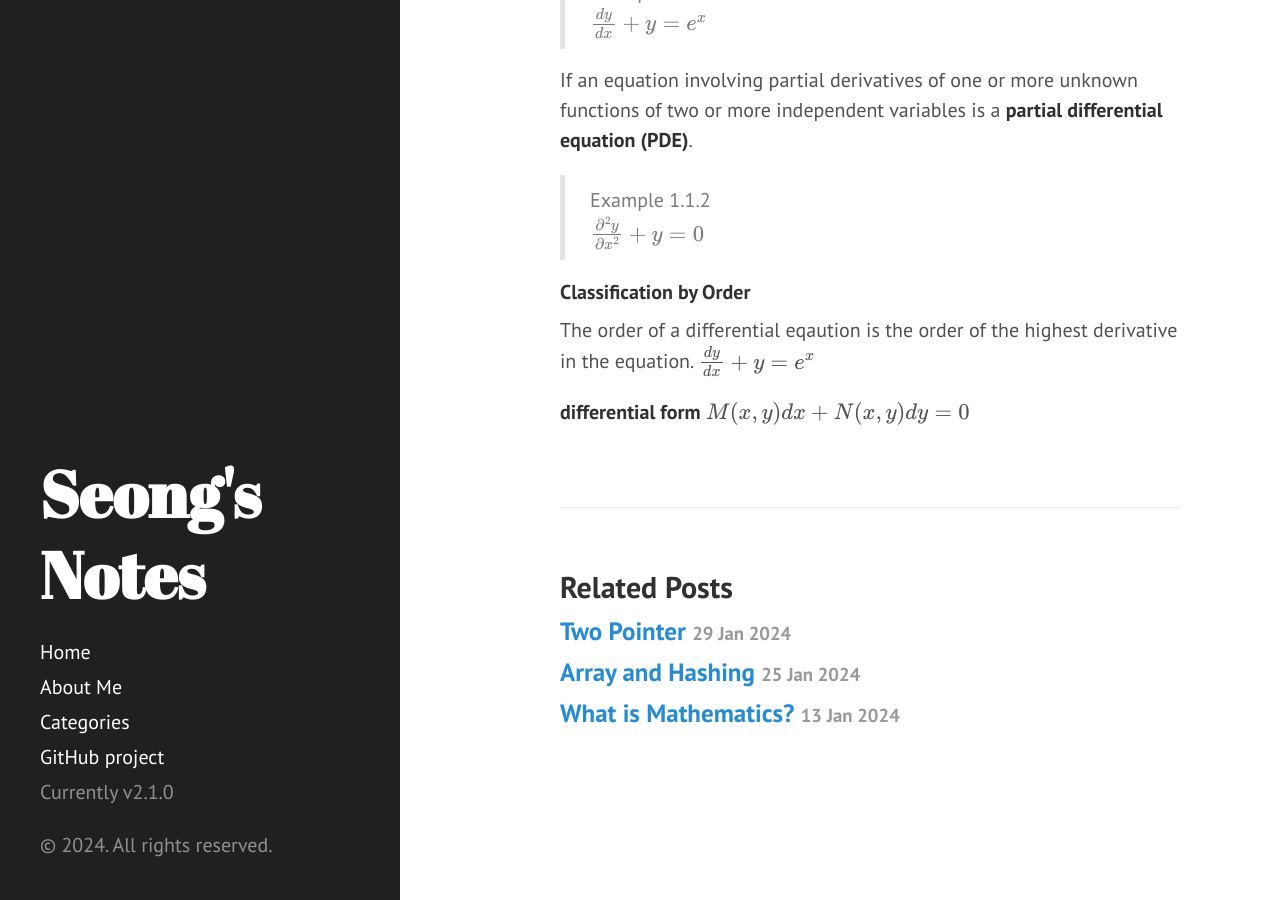
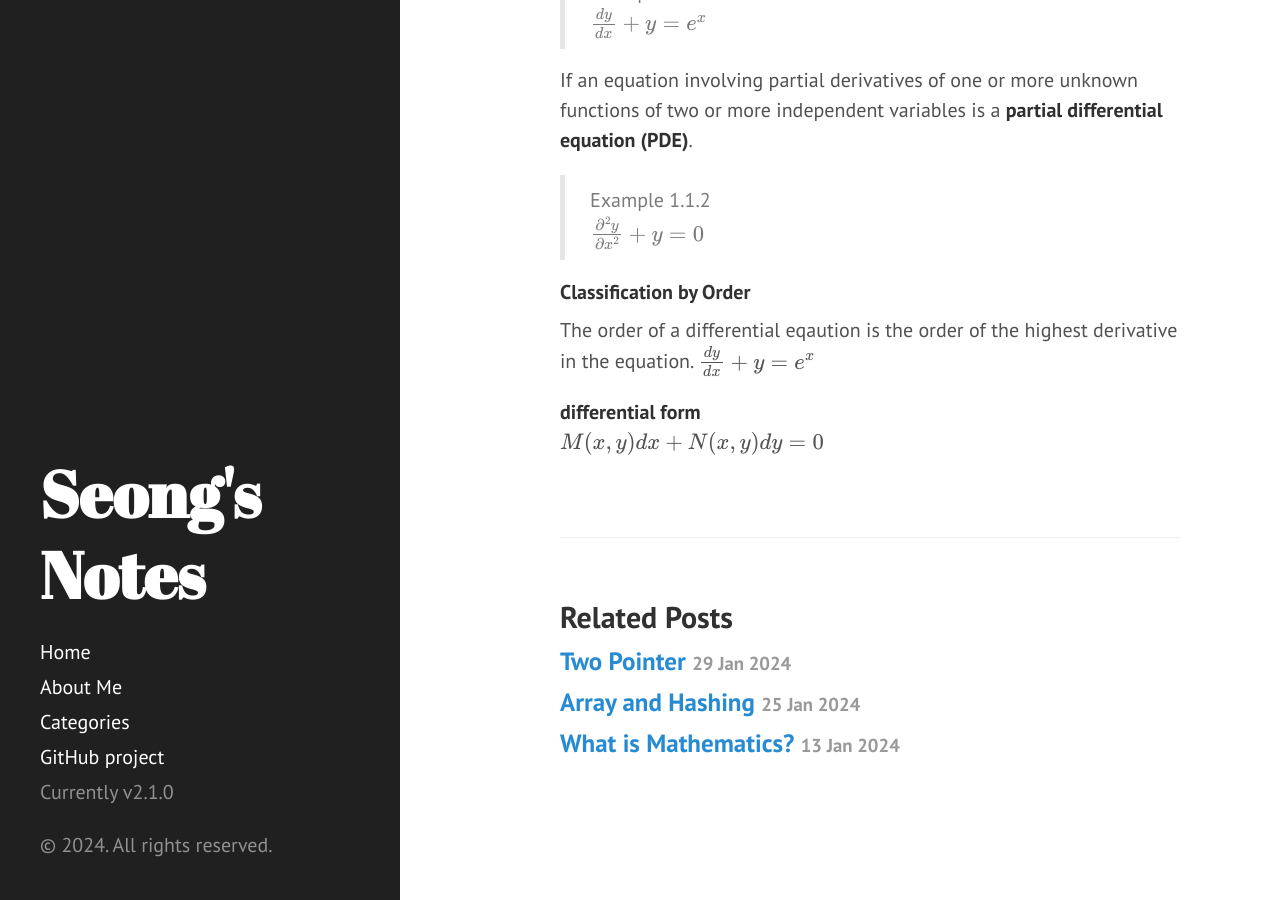
Before and after one commit to GwangseongCho/GwangseongCho.github.io, a Jekyll site: the page built from _posts/2024-01-17-differential-equations.md, in a window 1280 px wide and 900 px high, scrolled down 935 px. Built offline with Jekyll 4.4.1, drawn with Linux system fonts in a browser that asks for light colours; formulas are drawn with MathJax 3.

Commit message:
Edit DE pages

```diff
--- a/_posts/2024-01-17-differential-equations.md
+++ b/_posts/2024-01-17-differential-equations.md
@@ -31,5 +31,5 @@ If an equation involving partial derivatives of one or more unknown functions of
 The order of a differential eqaution is the order of the highest derivative in the equation.
 $$\frac{dy}{dx} + y = e^{x}$$
 
-**differential form**
+**differential form**\
 $$M(x,y)dx + N(x,y)dy = 0$$
```
